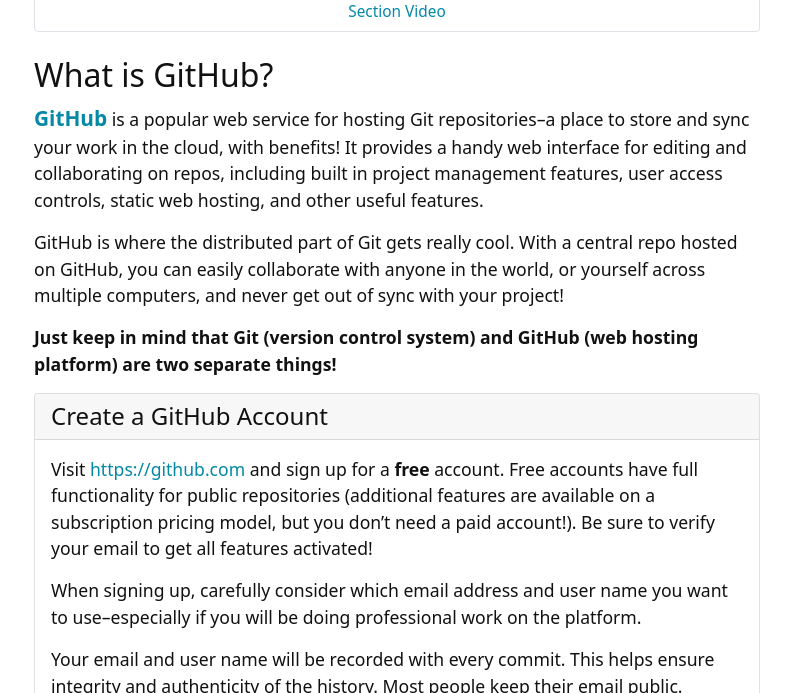
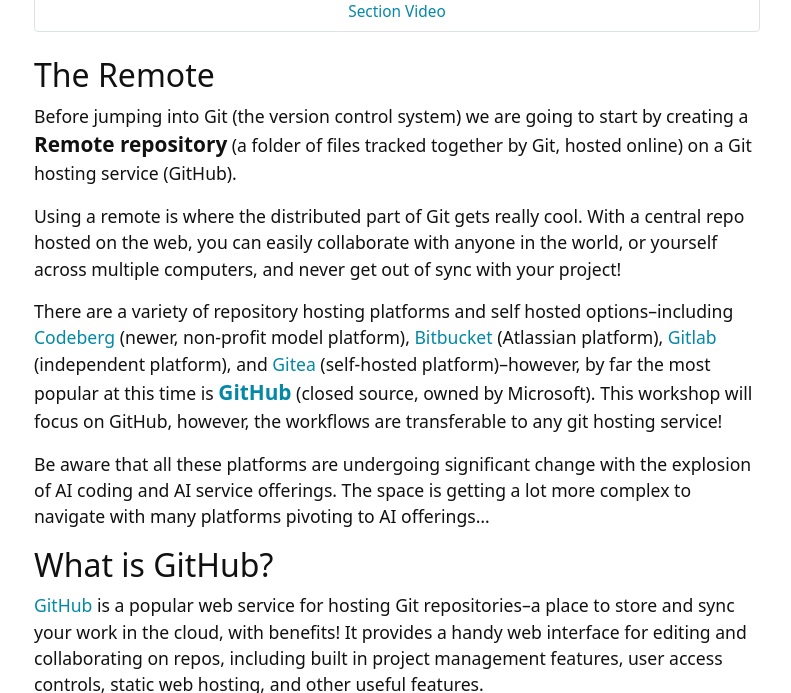
Before and after one commit to evanwill/get-git-b, a Jekyll site: the page built from content/1-github.md, in a window 1280 px wide and 900 px high, scrolled down 437 px, cut to the strip 207-900 px from the top of the window. Shown: the whole strip, without its empty margins (243-1034 px from the left). Built offline with Jekyll 4.4.1, drawn with Linux system fonts in a browser that asks for light colours; comment, search, counter and statistics services are not loaded.

Commit message:
remote and git hosting intro

```diff
--- a/content/1-github.md
+++ b/content/1-github.md
@@ -4,13 +4,23 @@ nav: GitHub
 youtubeid: vgQw2umuq_Q
 ---
 
+## The Remote
+
+Before jumping into Git (the version control system) we are going to start by creating a <span class="term">Remote repository</span> (a folder of files tracked together by Git, hosted online) on a Git hosting service (GitHub).
+
+Using a remote is where the distributed part of Git gets really cool.
+With a central repo hosted on the web, you can easily collaborate with anyone in the world, or yourself across multiple computers, and never get out of sync with your project!
+
+There are a variety of repository hosting platforms and self hosted options--including [Codeberg](http://codeberg.org/) (newer, non-profit model platform), [Bitbucket](https://bitbucket.org/) (Atlassian platform), [Gitlab](https://about.gitlab.com/) (independent platform), and [Gitea](https://about.gitea.com/) (self-hosted platform)--however, by far the most popular at this time is <span class="term">[GitHub](https://github.com/)</span> (closed source, owned by Microsoft).
+This workshop will focus on GitHub, however, the workflows are transferable to any git hosting service!
+
+Be aware that all these platforms are undergoing significant change with the explosion of AI coding and AI service offerings.
+The space is getting a lot more complex to navigate with many platforms pivoting to AI offerings...
+
 ## What is GitHub?
 
-<span class="term">[GitHub](https://github.com/)</span> is a popular web service for hosting Git repositories--a place to store and sync your work in the cloud, with benefits!
+[GitHub](https://github.com/) is a popular web service for hosting Git repositories--a place to store and sync your work in the cloud, with benefits!
 It provides a handy web interface for editing and collaborating on repos, including built in project management features, user access controls, static web hosting, and other useful features.
-
-GitHub is where the distributed part of Git gets really cool.
-With a central repo hosted on GitHub, you can easily collaborate with anyone in the world, or yourself across multiple computers, and never get out of sync with your project!
 
 **Just keep in mind that Git (version control system) and GitHub (web hosting platform) are two separate things!**
 
```
